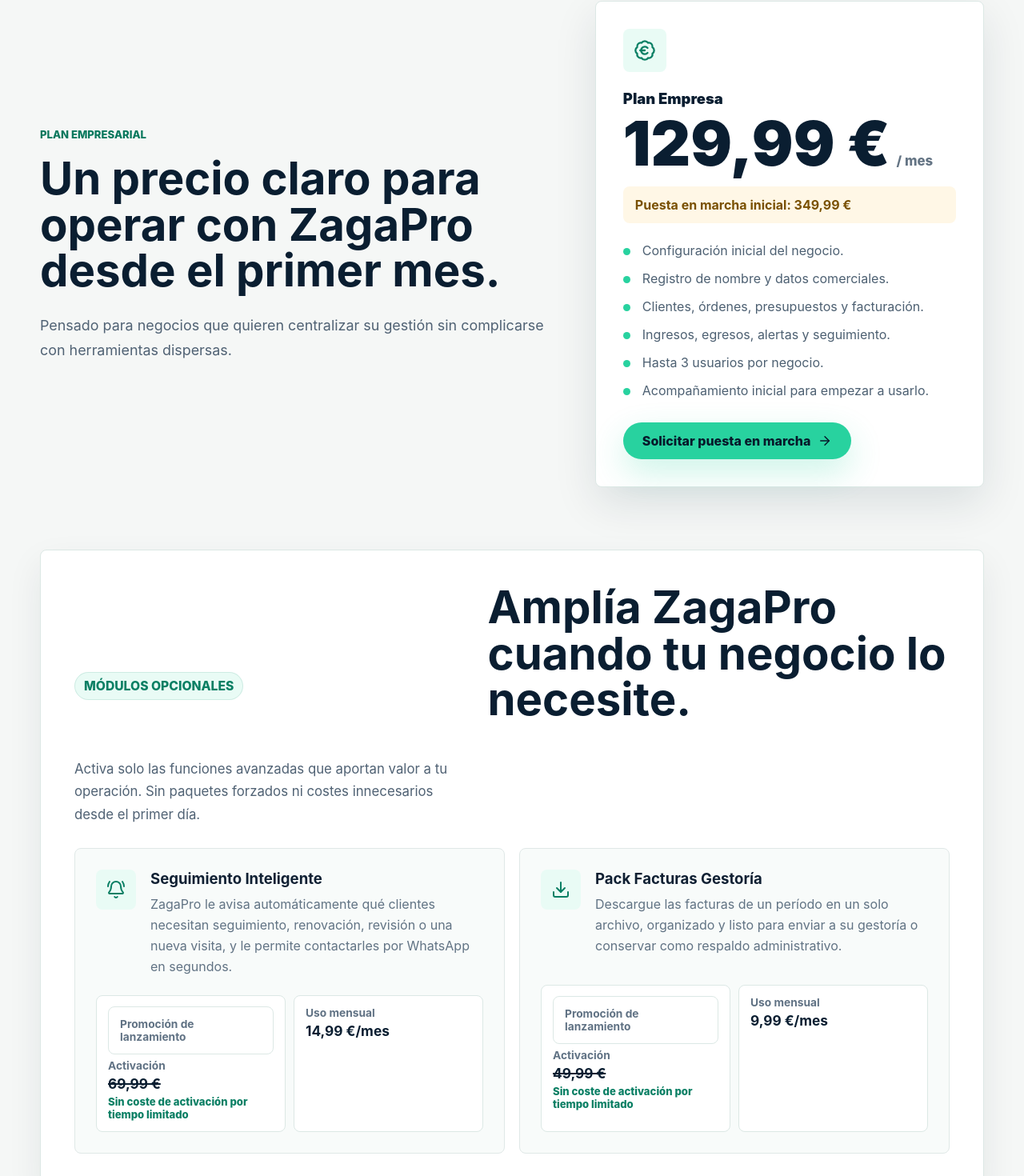
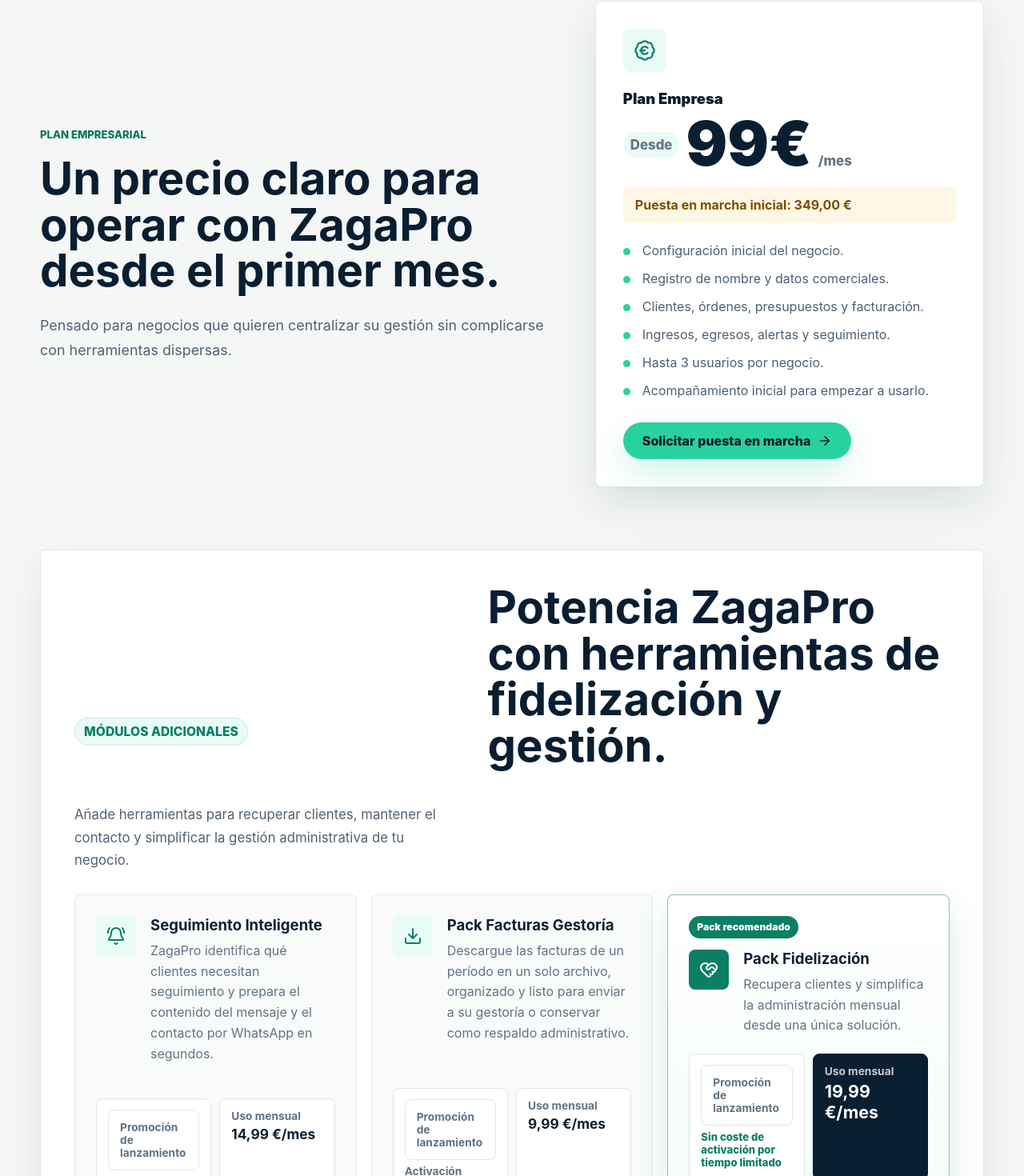
Before and after one commit to gerardojao/zagaprolanding, a React (Vite) app: page / in a window 1280 px wide. Shown: the part 3102-4572 px from the top of the page at 80% size. Built offline with nearby package versions, Linux system fonts and the light colour scheme.

Commit message:
agregamos pack fidelizacion, mejoramos precios y modificamos contenido

```diff
--- a/src/main.jsx
+++ b/src/main.jsx
@@ -10,12 +10,12 @@
   Download,
   FileText,
   Gauge,
+  HeartHandshake,
   Mail,
   MessageCircle,
   MessageSquareText,
   ReceiptText,
   ShieldCheck,
-  Sparkles,
   UsersRound,
   Wrench,
 } from "lucide-react";
@@ -60,13 +60,14 @@
 Tipo de negocio:
 Usuarios aproximados:
 
-Quiero información sobre el Plan Empresa de 129,99 EUR/mes y la instalación inicial de 349,99 EUR.`;
+Quiero información sobre el Plan Empresa de 99,99 EUR/mes, el Pack Fidelización de 19,99 EUR/mes y la puesta en marcha inicial 349,99 EUR.`;
 
 const audiences = [
   "Talleres automotrices",
   "Servicios técnicos",
   "Mantenimiento a domicilio",
   "Negocios que presupuestan y facturan",
+  "Instaladores y profesionales independientes",
 ];
 
 const features = [
@@ -113,7 +114,7 @@
   {
     icon: BellRing,
     title: "Seguimiento Inteligente",
-    text: "ZagaPro le avisa automáticamente qué clientes necesitan seguimiento, renovación, revisión o una nueva visita, y le permite contactarles por WhatsApp en segundos.",
+    text: "ZagaPro identifica qué clientes necesitan seguimiento y prepara el contenido del mensaje y el contacto por WhatsApp en segundos.",
     activation: "69,99 €",
     monthly: "14,99 €/mes",
   },
@@ -123,6 +124,15 @@
     text: "Descargue las facturas de un período en un solo archivo, organizado y listo para enviar a su gestoría o conservar como respaldo administrativo.",
     activation: "49,99 €",
     monthly: "9,99 €/mes",
+  },
+  {
+    icon: HeartHandshake,
+    title: "Pack Fidelización",
+    text: "Recupera clientes y simplifica la administración mensual desde una única solución.",
+    monthly: "19,99 €/mes",
+    featured: true,
+    badge: "Pack recomendado",
+    msg: "Con que vuelva un solo cliente, el pack practicamente se paga solo.",
   },
 ];
 
@@ -210,7 +220,10 @@
   const openContact = () => {
     setContactVisible(true);
     window.setTimeout(() => {
-      contactRef.current?.scrollIntoView({ behavior: "smooth", block: "start" });
+      contactRef.current?.scrollIntoView({
+        behavior: "smooth",
+        block: "start",
+      });
     }, 50);
   };
 
@@ -254,7 +267,8 @@
     } catch (error) {
       setContactStatus({
         type: "error",
-        text: error?.message || "No se pudo enviar el mensaje. Inténtalo de nuevo.",
+        text:
+          error?.message || "No se pudo enviar el mensaje. Inténtalo de nuevo.",
       });
     } finally {
       setContactSubmitting(false);
@@ -286,11 +300,17 @@
             </p>
             <h1>ZagaPro</h1>
             <p className="hero-copy">
-            Controla clientes, órdenes, presupuestos, facturas, ingresos y alertas desde una sola plataforma pensada
-            para negocios que necesitan operar con más orden y mejor imagen.
+              Controla clientes, órdenes, presupuestos, facturas, ingresos y
+              alertas desde una sola plataforma pensada para negocios que
+              necesitan operar con más orden y mejor imagen.
             </p>
             <div className="hero-actions">
-            <a className="primary-button" href={demoWhatsappHref} target="_blank" rel="noreferrer">
+              <a
+                className="primary-button"
+                href={demoWhatsappHref}
+                target="_blank"
+                rel="noreferrer"
+              >
                 Solicitar demo
                 <ArrowRight size={18} />
               </a>
@@ -299,7 +319,10 @@
               </a>
             </div>
           </div>
-          <div className="product-showcase" aria-label="Capturas del producto ZagaPro">
+          <div
+            className="product-showcase"
+            aria-label="Capturas del producto ZagaPro"
+          >
             <div className="showcase-frame">
               {productSlides.map((slide, index) => (
                 <figure
@@ -313,7 +336,11 @@
                     onClick={() => setExpandedSlide(slide)}
                     aria-label={`Ampliar ${slide.title}`}
                   >
-                    <img src={slide.src} alt={slide.alt} loading={index === 0 ? "eager" : "lazy"} />
+                    <img
+                      src={slide.src}
+                      alt={slide.alt}
+                      loading={index === 0 ? "eager" : "lazy"}
+                    />
                   </button>
                   <figcaption>{slide.title}</figcaption>
                 </figure>
@@ -353,11 +380,15 @@
       <section className="section split" id="sistema">
         <div>
           <p className="section-kicker">Qué hace</p>
-          <h2>Une la operación diaria con la parte comercial y administrativa.</h2>
+          <h2>
+            Une la operación diaria con la parte comercial y administrativa.
+          </h2>
         </div>
         <p className="section-lead">
-          ZagaPro ayuda a registrar lo que entra, lo que se trabaja, lo que se presupuesta, lo que se factura y lo que
-          se cobra. La idea es simple: que el negocio tenga memoria, trazabilidad y datos útiles para decidir.
+          ZagaPro ayuda a registrar lo que entra, lo que se trabaja, lo que se
+          presupuesta, lo que se factura y lo que se cobra. La idea es simple:
+          que el negocio tenga memoria, trazabilidad y datos útiles para
+          decidir.
         </p>
       </section>
 
@@ -377,10 +408,14 @@
       <section className="section audience" id="para-quien">
         <div className="audience-copy">
           <p className="section-kicker">Para quién es</p>
-          <h2>Para negocios que necesitan pasar de resolver el día a controlar el negocio.</h2>
+          <h2>
+            Para negocios que necesitan pasar de resolver el día a controlar el
+            negocio.
+          </h2>
           <p>
-            Funciona especialmente bien cuando hay clientes recurrentes, servicios pendientes, presupuestos que
-            convertir, facturas por emitir y avisos que no se pueden olvidar.
+            Funciona especialmente bien cuando hay clientes recurrentes,
+            servicios pendientes, presupuestos que convertir, facturas por
+            emitir y avisos que no se pueden olvidar.
           </p>
         </div>
         <div className="audience-list">
@@ -428,7 +463,8 @@
           <p className="section-kicker">Plan empresarial</p>
           <h2>Un precio claro para operar con ZagaPro desde el primer mes.</h2>
           <p>
-            Pensado para negocios que quieren centralizar su gestión sin complicarse con herramientas dispersas.
+            Pensado para negocios que quieren centralizar su gestión sin
+            complicarse con herramientas dispersas.
           </p>
         </div>
 
@@ -438,11 +474,12 @@
           </div>
           <p className="price-label">Plan Empresa</p>
           <div className="price">
-            <span>129,99 €</span>
-            <small>/ mes</small>
+            <small className="price-prefix">Desde</small>
+            <span>99€</span>
+            <small>/mes</small>
           </div>
           <p className="setup-price">
-            Puesta en marcha inicial: <strong>349,99 €</strong>
+            Puesta en marcha inicial: <strong>349,00 €</strong>
           </p>
           <ul>
             <li>Configuración inicial del negocio.</li>
@@ -452,7 +489,12 @@
             <li>Hasta 3 usuarios por negocio.</li>
             <li>Acompañamiento inicial para empezar a usarlo.</li>
           </ul>
-          <a className="primary-button" href={onboardingWhatsappHref} target="_blank" rel="noreferrer">
+          <a
+            className="primary-button"
+            href={onboardingWhatsappHref}
+            target="_blank"
+            rel="noreferrer"
+          >
             Solicitar puesta en marcha
             <ArrowRight size={18} />
           </a>
@@ -461,35 +503,61 @@
 
       <section className="modules-section" aria-label="Módulos opcionales">
         <div className="modules-heading">
-          <p className="section-kicker">Módulos opcionales</p>
-          <h2>Amplía ZagaPro cuando tu negocio lo necesite.</h2>
+          <p className="section-kicker">Módulos adicionales</p>
+          <h2>Potencia ZagaPro con herramientas de fidelización y gestión.</h2>
           <p>
-            Activa solo las funciones avanzadas que aportan valor a tu operación. Sin paquetes forzados ni costes
-            innecesarios desde el primer día.
+            Añade herramientas para recuperar clientes, mantener el contacto y
+            simplificar la gestión administrativa de tu negocio.
           </p>
         </div>
 
         <div className="modules-grid">
           {addOnModules.map((module) => {
             const Icon = module.icon;
+
             return (
-              <article className="module-card" key={module.title}>
+              <article
+                className={`module-card ${
+                  module.featured ? "featured-module" : ""
+                }`}
+                key={module.title}
+              >
+                {module.badge && (
+                  <span className="module-badge">{module.badge}</span>
+                )}
+
                 <div className="module-icon">
                   <Icon size={24} />
                 </div>
+
                 <div>
                   <h3>{module.title}</h3>
                   <p>{module.text}</p>
                 </div>
+
                 <div className="module-prices">
                   <span className="activation-promo">
-                    <span className="promo-label">Promoción de lanzamiento</span>
-                    Activación <strong className="activation-old">{module.activation}</strong>
+                    <span className="promo-label">
+                      Promoción de lanzamiento
+                    </span>
+
+                    {module.activation && (
+                      <>
+                        Activación{" "}
+                        <strong className="activation-old">
+                          {module.activation}
+                        </strong>
+                      </>
+                    )}
+
                     <em>Sin coste de activación por tiempo limitado</em>
                   </span>
-                  <span>
+
+                  <span className="monthly-price">
                     Uso mensual <strong>{module.monthly}</strong>
                   </span>
+
+                  {module.msg && <p className="roi-text">{module.msg}</p>}
                 </div>
               </article>
             );
@@ -502,11 +570,16 @@
           <p className="section-kicker">Demo personalizada</p>
           <h2>Ve ZagaPro aplicado a tu propio negocio.</h2>
           <p>
-            Cuéntanos qué tipo de servicio ofreces y te mostramos un flujo real: cliente, orden, presupuesto, factura,
-            ingreso y alertas.
+            Cuéntanos qué tipo de servicio ofreces y te mostramos un flujo real:
+            cliente, orden, presupuesto, factura, ingreso y alertas.
           </p>
         </div>
-        <a className="primary-button" href={demoWhatsappHref} target="_blank" rel="noreferrer">
+        <a
+          className="primary-button"
+          href={demoWhatsappHref}
+          target="_blank"
+          rel="noreferrer"
+        >
           Solicitar una demo
           <ArrowRight size={18} />
         </a>
@@ -516,50 +589,85 @@
         <section className="contact-section" id="contacto" ref={contactRef}>
           <div className="contact-copy">
             <p className="section-kicker">Contacto directo</p>
-            <h2>Cuéntanos qué necesitas y preparamos una respuesta concreta.</h2>
+            <h2>
+              Cuéntanos qué necesitas y preparamos una respuesta concreta.
+            </h2>
             <p>
-              Completa los datos principales y recibiremos tu mensaje directamente para revisar tu consulta.
+              Completa los datos principales y recibiremos tu mensaje
+              directamente para revisar tu consulta.
             </p>
           </div>
 
           <form className="contact-form" onSubmit={submitContact}>
             <label className="hp-field" aria-hidden="true">
               Sitio web
-              <input tabIndex={-1} autoComplete="off" value={contactForm.website} onChange={updateContactField("website")} />
+              <input
+                tabIndex={-1}
+                autoComplete="off"
+                value={contactForm.website}
+                onChange={updateContactField("website")}
+              />
             </label>
             {contactStatus?.type === "error" && (
-              <div className={`contact-status ${contactStatus.type}`} role="status">
+              <div
+                className={`contact-status ${contactStatus.type}`}
+                role="status"
+              >
                 {contactStatus.text}
               </div>
             )}
             <div className="form-row">
               <label>
                 Nombre
-                <input value={contactForm.name} onChange={updateContactField("name")} required />
+                <input
+                  value={contactForm.name}
+                  onChange={updateContactField("name")}
+                  required
+                />
               </label>
               <label>
                 Empresa o negocio
-                <input value={contactForm.company} onChange={updateContactField("company")} required />
+                <input
+                  value={contactForm.company}
+                  onChange={updateContactField("company")}
+                  required
+                />
               </label>
             </div>
             <div className="form-row">
               <label>
                 Email
-                <input type="email" value={contactForm.email} onChange={updateContactField("email")} required />
+                <input
+                  type="email"
+                  value={contactForm.email}
+                  onChange={updateContactField("email")}
+                  required
+                />
               </label>
               <label>
                 Teléfono
-                <input value={contactForm.phone} onChange={updateContactField("phone")} />
+                <input
+                  value={contactForm.phone}
+                  onChange={updateContactField("phone")}
+                />
               </label>
             </div>
             <label>
               Tipo de negocio
-              <select value={contactForm.businessType} onChange={updateContactField("businessType")} required>
+              <select
+                value={contactForm.businessType}
+                onChange={updateContactField("businessType")}
+                required
+              >
                 <option value="">Selecciona una opción</option>
                 <option value="Taller automotriz">Taller automotriz</option>
                 <option value="Servicio técnico">Servicio técnico</option>
-                <option value="Mantenimiento a domicilio">Mantenimiento a domicilio</option>
-                <option value="Otro negocio de servicios">Otro negocio de servicios</option>
+                <option value="Mantenimiento a domicilio">
+                  Mantenimiento a domicilio
+                </option>
+                <option value="Otro negocio de servicios">
+                  Otro negocio de servicios
+                </option>
               </select>
             </label>
             <label>
@@ -573,7 +681,11 @@
               />
             </label>
             <div className="contact-actions">
-              <button className="primary-button" type="submit" disabled={contactSubmitting}>
+              <button
+                className="primary-button"
+                type="submit"
+                disabled={contactSubmitting}
+              >
                 {contactSubmitting ? "Enviando..." : "Enviar consulta"}
                 <ArrowRight size={18} />
               </button>
@@ -583,14 +695,23 @@
       )}
 
       {successModal && (
-        <div className="modal-backdrop" role="dialog" aria-modal="true" aria-labelledby="contact-success-title">
+        <div
+          className="modal-backdrop"
+          role="dialog"
+          aria-modal="true"
+          aria-labelledby="contact-success-title"
+        >
           <div className="success-modal">
             <div className="success-icon">
               <CheckCircle2 size={30} />
             </div>
             <h2 id="contact-success-title">Mensaje enviado</h2>
             <p>{successModal.text}</p>
-            <button className="primary-button" type="button" onClick={() => setSuccessModal(null)}>
+            <button
+              className="primary-button"
+              type="button"
+              onClick={() => setSuccessModal(null)}
+            >
               Entendido
             </button>
           </div>
@@ -605,7 +726,10 @@
           aria-label={expandedSlide.title}
           onClick={() => setExpandedSlide(null)}
         >
-          <div className="image-modal" onClick={(event) => event.stopPropagation()}>
+          <div
+            className="image-modal"
+            onClick={(event) => event.stopPropagation()}
+          >
             <button
               className="image-modal-close"
               type="button"
--- a/src/styles.css
+++ b/src/styles.css
@@ -793,6 +793,16 @@
   font-weight: 800;
 }
 
+.price-prefix {
+  align-self: center;
+  padding: 6px 9px;
+  border-radius: 999px;
+  background: #e9fbf5;
+  color: #0a7f64;
+  font-size: 0.92rem;
+  font-weight: 900;
+}
+
 .setup-price {
   margin: 14px 0 22px;
   padding: 13px 15px;
@@ -865,11 +875,12 @@
 
 .modules-grid {
   display: grid;
-  grid-template-columns: repeat(2, minmax(0, 1fr));
+  grid-template-columns: repeat(3, minmax(0, 1fr));
   gap: 18px;
 }
 
 .module-card {
+  position: relative;
   display: grid;
   grid-template-columns: auto 1fr;
   gap: 18px;
@@ -877,6 +888,28 @@
   border: 1px solid #e0e8e7;
   border-radius: 8px;
   background: #f8fbfa;
+}
+
+.featured-module {
+  border-color: rgba(10, 127, 100, 0.46);
+  background:
+    linear-gradient(180deg, #ffffff 0%, #f0fbf7 100%);
+  box-shadow: 0 18px 42px rgba(10, 127, 100, 0.15);
+}
+
+.module-badge {
+  grid-column: 1 / -1;
+  display: inline-flex;
+  justify-self: flex-start;
+  align-items: center;
+  min-height: 28px;
+  margin-bottom: -4px;
+  padding: 0 10px;
+  border-radius: 999px;
+  background: #0a7f64;
+  color: #ffffff;
+  font-size: 0.76rem;
+  font-weight: 900;
 }
 
 .module-icon {
@@ -888,6 +921,11 @@
   border-radius: 8px;
   background: #e9fbf5;
   color: #0a7f64;
+}
+
+.featured-module .module-icon {
+  background: #0a7f64;
+  color: #ffffff;
 }
 
 .module-card h3 {
@@ -926,6 +964,49 @@
 .module-prices strong {
   color: #0a1e31;
   font-size: 1.08rem;
+}
+
+.featured-module .monthly-price {
+  background: #0a1e31;
+  color: rgba(255, 255, 255, 0.76);
+  border-color: #0a1e31;
+}
+
+.featured-module .monthly-price strong {
+  color: #ffffff;
+  font-size: 1.34rem;
+}
+
+.roi-text {
+  position: relative;
+  grid-column: 1 / -1;
+  margin: 0;
+  padding: 16px 16px 16px 44px;
+  border-radius: 8px;
+  background: #fff7e6;
+  color: #533500;
+  font-size: 0.98rem;
+  font-weight: 900;
+  line-height: 1.45;
+  border: 1px solid rgba(202, 138, 4, 0.24);
+  box-shadow: inset 4px 0 0 #ca8a04;
+}
+
+.roi-text::before {
+  content: "€";
+  position: absolute;
+  left: 16px;
+  top: 16px;
+  display: inline-flex;
+  align-items: center;
+  justify-content: center;
+  width: 18px;
+  height: 18px;
+  border-radius: 999px;
+  background: #ca8a04;
+  color: #ffffff;
+  font-size: 0.76rem;
+  font-weight: 950;
 }
 
 .activation-promo {
```
Lines whose indentation alone changed are shown as unchanged.
